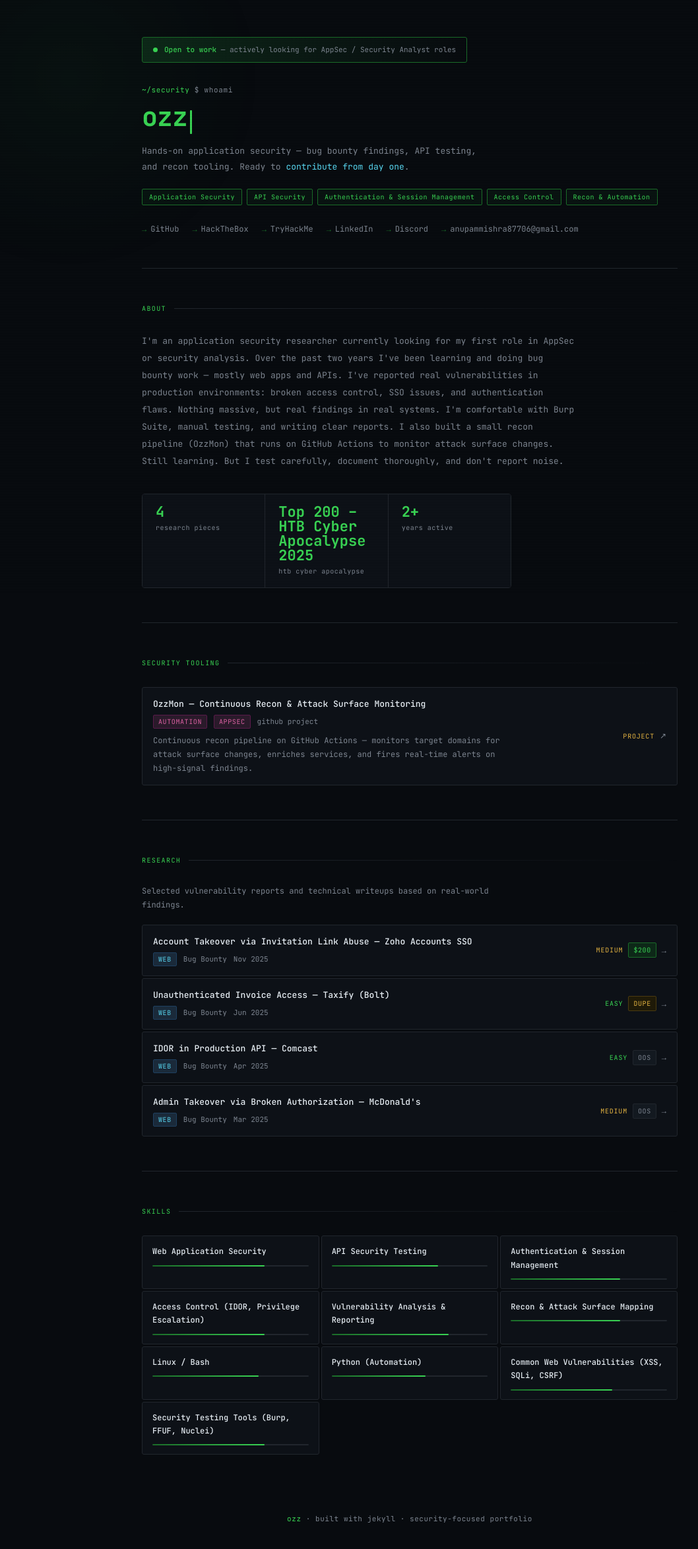
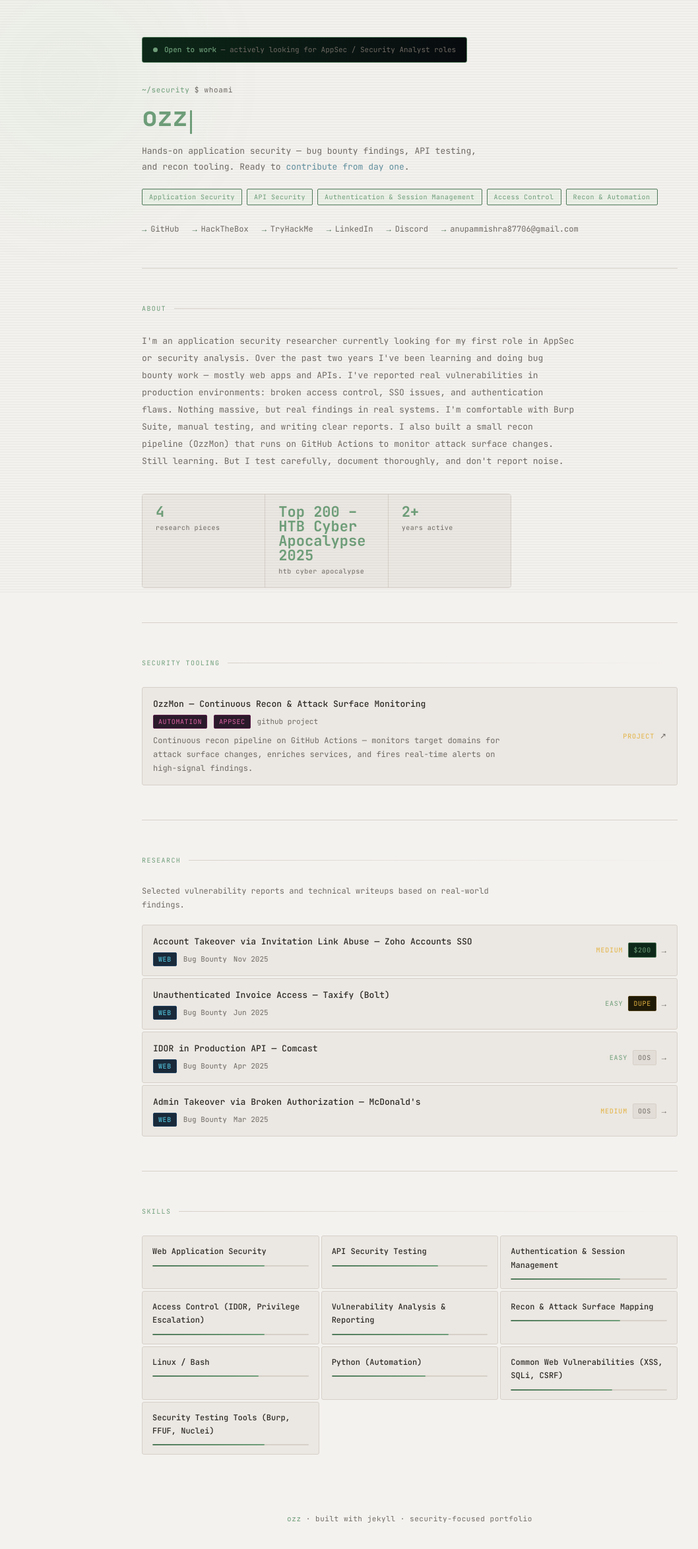
Before and after one commit to Psyphen36/anupam-security-portfolio, a Jekyll site: the page built from index.html, in a window 1280 px wide. Shown: the whole page at 66% size, without its empty margins (19-1077 px from the left). Built offline with Jekyll 4.4.1, drawn with Linux system fonts in a browser that asks for light colours; nearby versions of some CDN libraries.

Commit message:
Update main.css

```diff
--- a/assets/css/main.css
+++ b/assets/css/main.css
@@ -9,17 +9,23 @@
 }
 
 :root {
-  --bg:        #080b0f;
-  --bg2:       #0d1117;
-  --bg3:       #131920;
-  --green:     #39d353;
-  --green-dim: #1a6b28;
-  --green-glow:rgba(57, 211, 83, 0.12);
-  --cyan:      #58d6f0;
-  --white:     #e6edf3;
-  --muted:     #7d8590;
-  --border:    #21262d;
-  --red:       #f85149;
+  --bg:        #f4f2ef;
+  --bg2:       #ebe7e2;
+  --bg3:       #e2ddd7;
+
+  --green:     #6f9f7a;   /* sage instead of neon */
+  --green-dim: #4f7a5a;
+  --green-glow:rgba(111, 159, 122, 0.12);
+
+  --cyan:      #5f8f9d;   /* muted blue, easier on eyes */
+
+  --white:     #2d2a26;   /* actual text color now */
+  --muted:     #6f6a64;
+
+  --border:    #d6d0c8;
+
+  --red:       #c46363;
+
   --font:      'JetBrains Mono', monospace;
   --transition: 0.2s ease;
 }
```
